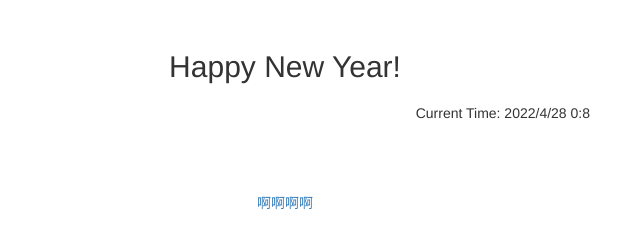
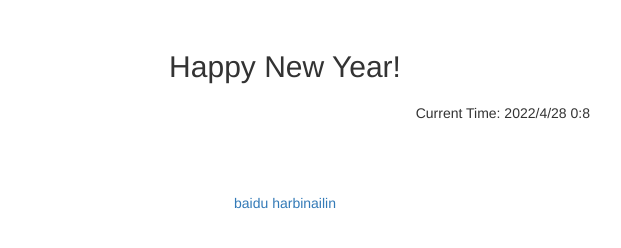
Before and after one commit to harbinailin/Python, a plain HTML site: page HttpServer-master/root/home.html in a window 1280 px wide. Shown: the full height of the page, 355-976 px from the left. Drawn offline with nearby package versions, Linux system fonts and the light colour scheme.

```diff
--- a/HttpServer-master/root/home.html
+++ b/HttpServer-master/root/home.html
@@ -1,15 +1,17 @@
-
 <!DOCTYPE html>
 <html lang="zh-CN">
 <head>
     <meta http-equiv="content-type" content="text/html;charset=utf-8">
-    <link rel="icon" href="favicon.ico" type="image/x-icon" />
-    <link rel="shortcut icon" href="favicon.ico" type="image/x-icon" />
+    <link rel="icon" href="favicon.ico" type="image/x-icon"/>
+    <link rel="shortcut icon" href="favicon.ico" type="image/x-icon"/>
     <meta name="viewport" content="width=device-width, initial-scale=1, maximum-scale=1, user-scalable=no">
     <!-- 最新版本的 Bootstrap 核心 CSS 文件 -->
-    <link rel="stylesheet" href="https://cdn.bootcss.com/bootstrap/3.3.7/css/bootstrap.min.css" integrity="sha384-BVYiiSIFeK1dGmJRAkycuHAHRg32OmUcww7on3RYdg4Va+PmSTsz/K68vbdEjh4u" crossorigin="anonymous">
+    <link rel="stylesheet" href="https://cdn.bootcss.com/bootstrap/3.3.7/css/bootstrap.min.css"
+          integrity="sha384-BVYiiSIFeK1dGmJRAkycuHAHRg32OmUcww7on3RYdg4Va+PmSTsz/K68vbdEjh4u" crossorigin="anonymous">
     <style type="text/css">
 body{height:100%; width:100%; overflow:hidden;}
+
+
     </style>
 </head>
 <body>
@@ -19,12 +21,14 @@
         <div class="col-md-6">
             <h2 style="text-align:center;">Happy New Year!</h2>
             <div style="height:10px;"></div>
-        <p id ="times" style="text-align:right;"></p>
+            <p id="times" style="text-align:right;"></p>
             <div style="height:20px;"></div>
-        <img src="bg.png" class="img-rounded" width ="100%">
+            <img src="bg.png" class="img-rounded" width="100%">
             <div style="height:20px;"></div>
             <!--<p style="text-align:center;">  Copyright <span class="glyphicon glyphicon-copyright-mark" aria-hidden="true"></span>  &nbsp;2016-- &nbsp;</p>-->
-        <p style="text-align:center;"><a href="http://www.baidu.com">啊啊啊啊</a></p>
+            <p style="text-align:center;">
+                <a href="http://www.baidu.com">baidu</a>
+                <a href="http://www.harbinailin.15151614.com">harbinailin</a></p>
         </div>
         <div class="col-md-3"></div>
     </div>
@@ -39,6 +43,8 @@
         var minute = myDate.getMinutes();
         document.getElementById("times").innerHTML="Current Time: "+year+"/"+month+"/"+date+"  "+hour+":"+minute;
     }());
+
+
 </script>
 </body>
 <html>
```
Lines whose indentation alone changed are shown as unchanged.
